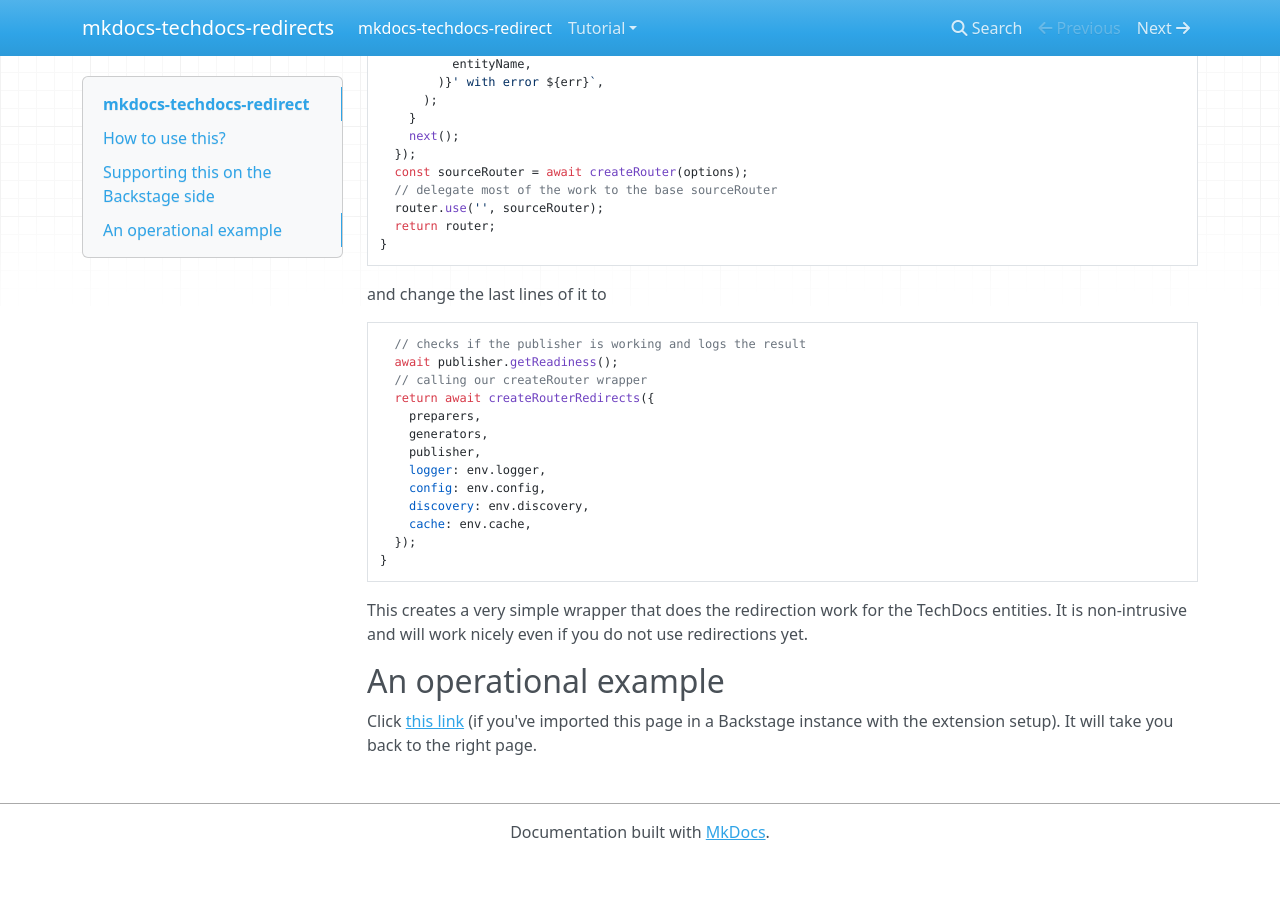
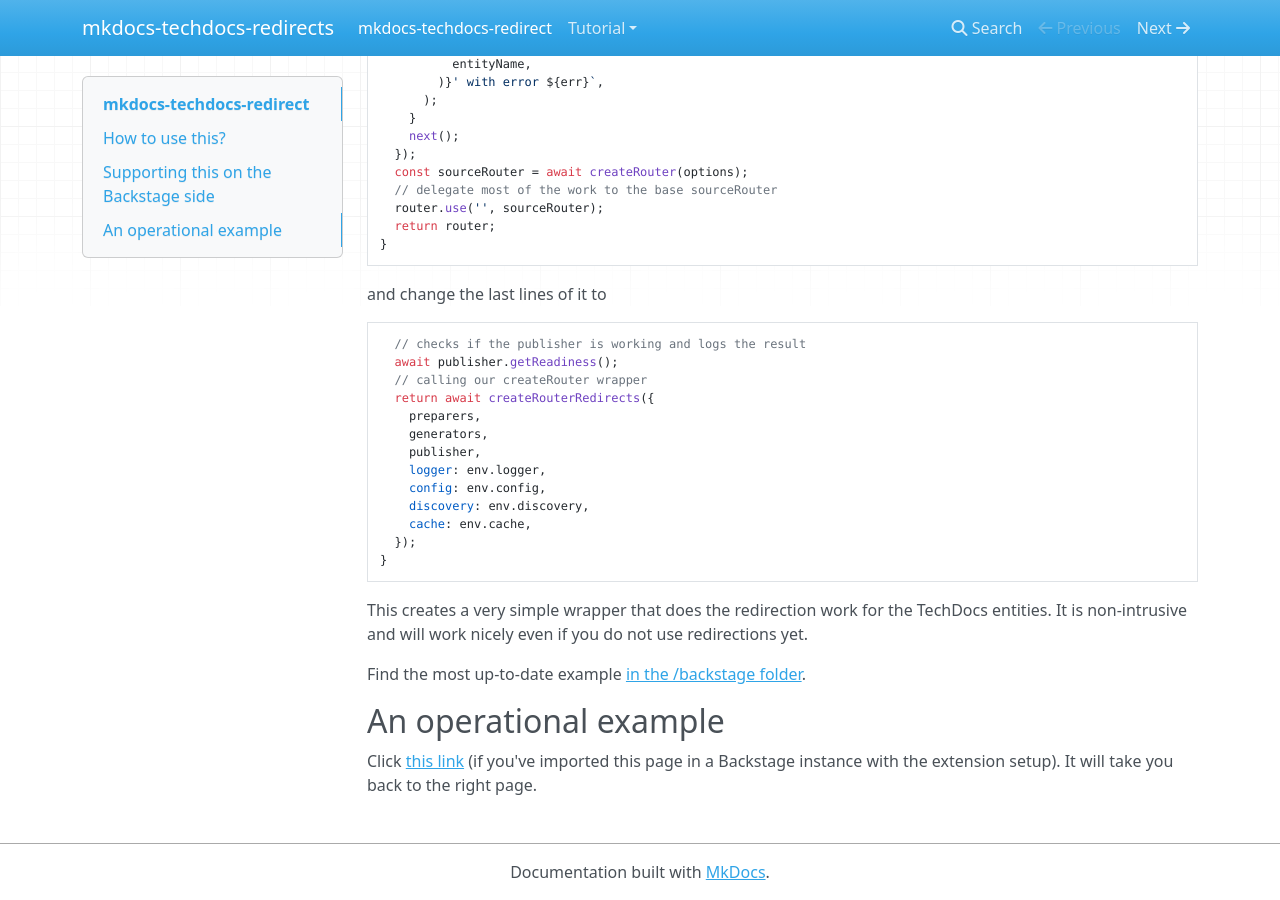
Before and after one commit to matchaxnb/mkdocs-techdocs-redirect, an MkDocs documentation site: the page built from docs/index.md, in a window 1280 px wide and 900 px high, scrolled down 1443 px. Built offline with MkDocs 1.6.1, drawn with Linux system fonts in a browser that asks for light colours; nearby versions of some CDN libraries; before the commit the page ends 2303 px from its top, so only the background shows below that.

Commit message:
docs(example): add link to the techdocs.ts example

```diff
--- a/docs/index.md
+++ b/docs/index.md
@@ -105,6 +105,8 @@
 This creates a very simple wrapper that does the redirection work for the TechDocs entities. It is non-intrusive
 and will work nicely even if you do not use redirections yet.
 
+Find the most up-to-date example [in the /backstage folder](/backstage/packages_backend_src_plugins/techdocs.ts).
+
 ## An operational example
 
 Click [this link](redirection_example) (if you've imported this page in a Backstage instance with the extension setup). It will take you back to the right page.
```
